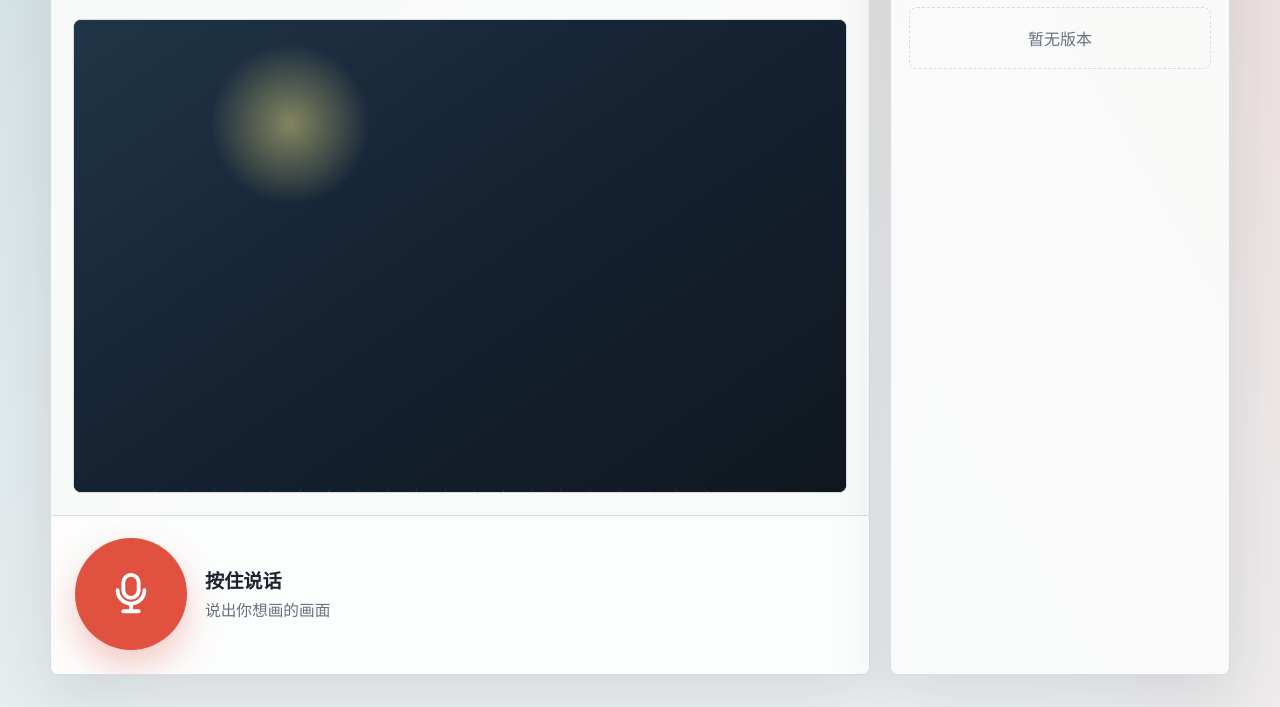
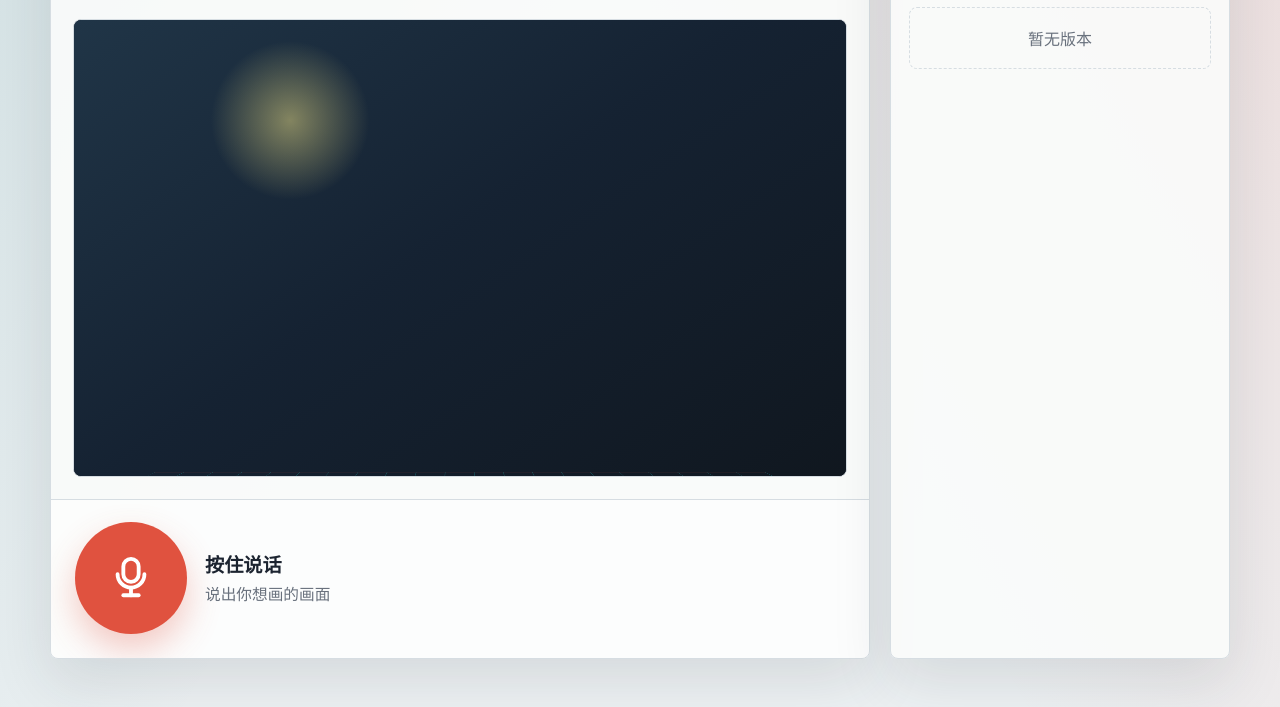
Before and after one commit to yin-guo-coder/drawtalk, a website: page public/index.html in a window 1280 px wide. Shown: the part 109-816 px from the top of the page. Drawn offline with Linux system fonts and the light colour scheme.

Commit message:
style: avoid desktop shell overflow

```diff
--- a/public/styles.css
+++ b/public/styles.css
@@ -38,8 +38,8 @@ button {
   grid-template-columns: minmax(0, 1fr) minmax(260px, 340px);
   gap: 20px;
   width: min(1180px, calc(100vw - 32px));
-  height: calc(100vh - 32px);
-  min-height: 640px;
+  height: calc(100vh - 48px);
+  min-height: 620px;
   margin: 16px auto;
 }
 
```
